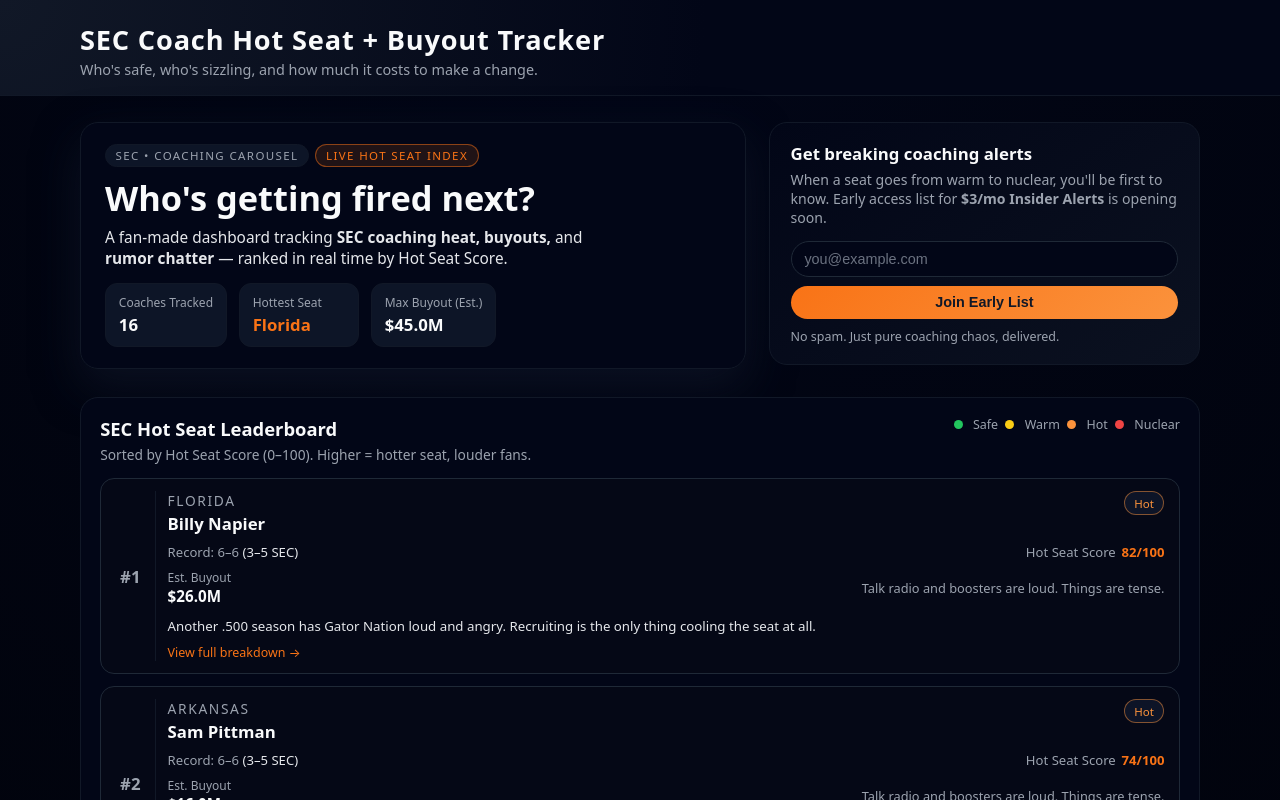
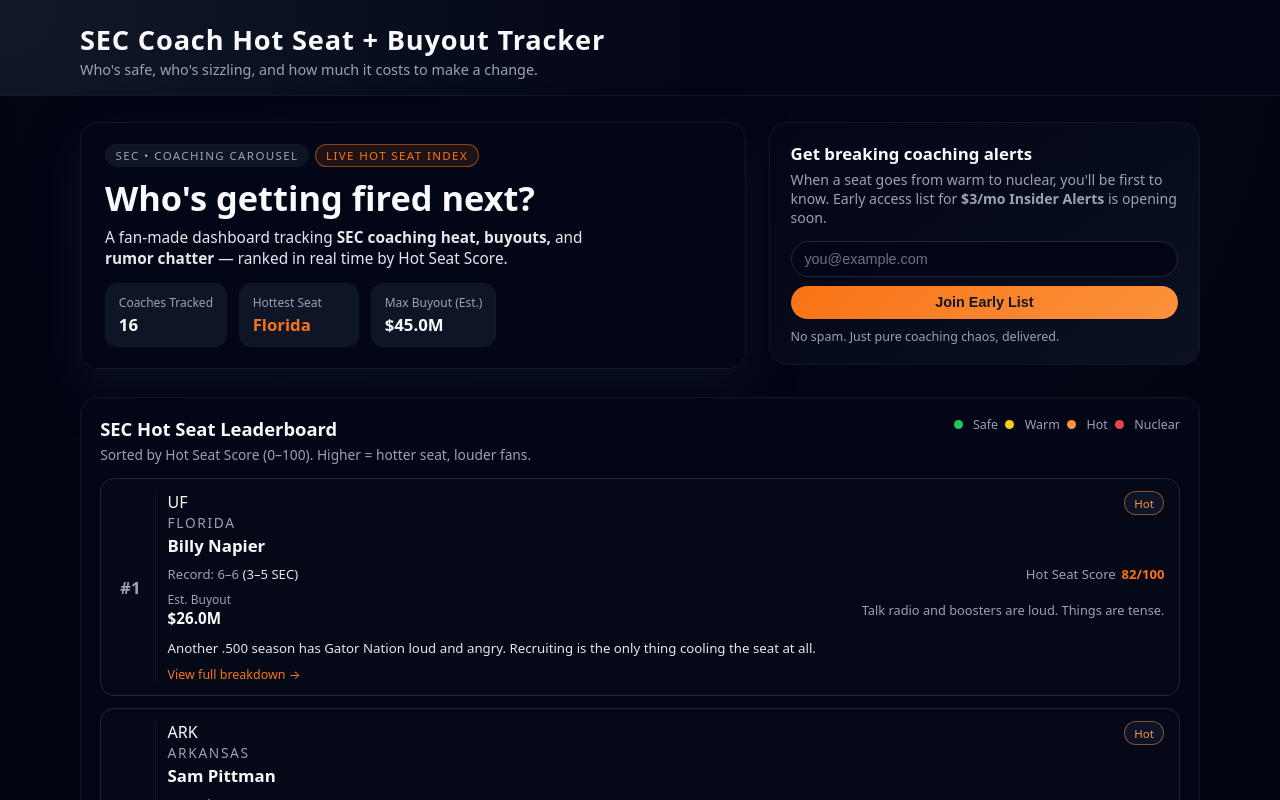
Before and after one commit to starsaintx/sec-hot-seat, a Next.js app: page / in a window 1280 px wide. Shown: the top 800 px of the page. Built offline with nearby package versions, Linux system fonts and the light colour scheme.

Commit message:
Update page.tsx

```diff
--- a/src/app/page.tsx
+++ b/src/app/page.tsx
@@ -130,9 +130,14 @@
               </div>
               <div className="coach-main">
                 <div className="coach-top-row">
-                  <div>
-                    <p className="coach-team">{coach.team}</p>
-                    <p className="coach-name">{coach.coachName}</p>
+                  <div className="coach-title-row">
+                    <div className="coach-logo">
+                      <span>{coach.shortCode}</span>
+                    </div>
+                    <div>
+                      <p className="coach-team">{coach.team}</p>
+                      <p className="coach-name">{coach.coachName}</p>
+                    </div>
                   </div>
                   <span className={`heat-badge heat-${coach.hotSeatLevel}`}>
                     {levelLabel(coach.hotSeatLevel)}
```
